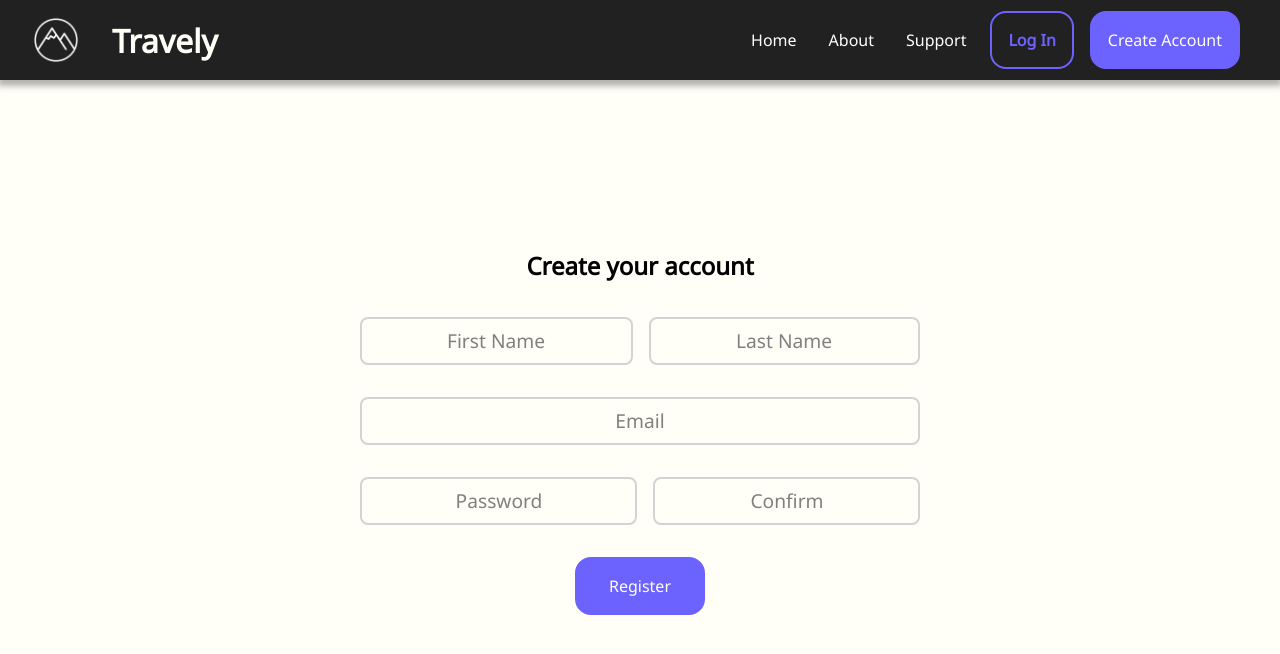
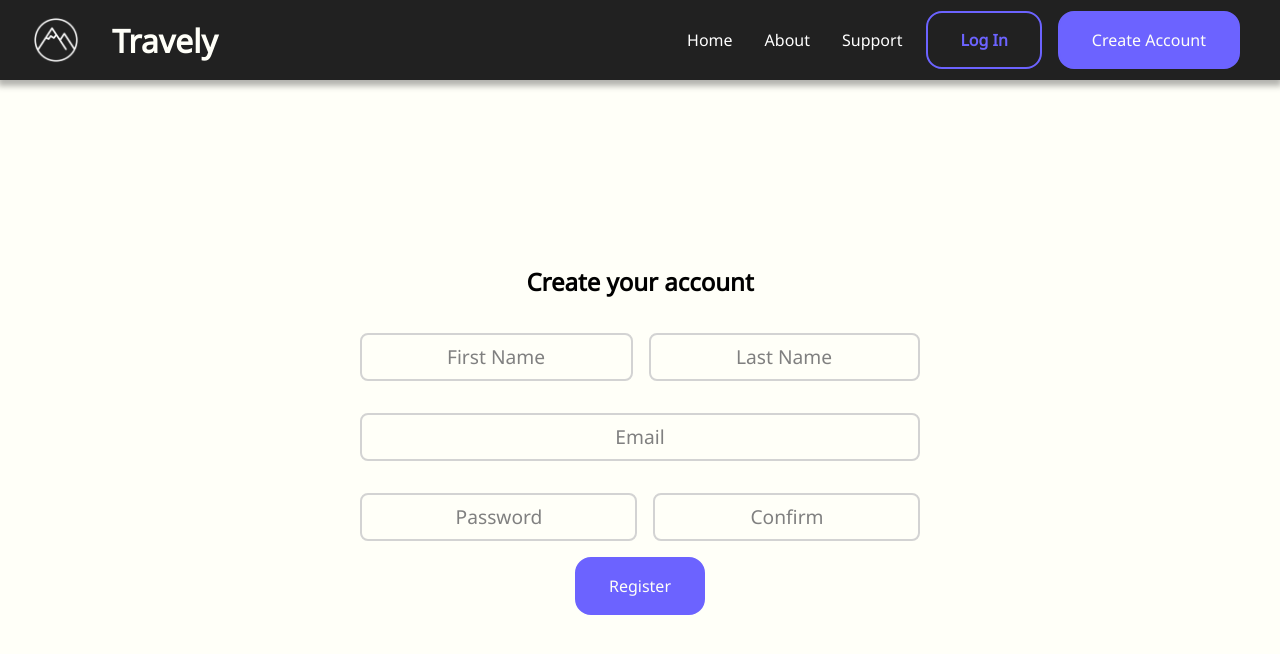
Before and after one commit to alejandro-venegas/travely, an Angular app: page /sign-up in a window 1280 px wide. Shown: the top 654 px of the page. Built offline with nearby package versions, Linux system fonts and the light colour scheme.

Commit message:
Refactoring

```diff
--- a/src/app/app.module.ts
+++ b/src/app/app.module.ts
@@ -19,6 +19,7 @@ import { SameStringValidatorDirective } from './shared/validators/same-string-va
 import { HttpClientModule } from '@angular/common/http';
 import { UsedStringValidatorDirective } from './pages/sign-up/validators/used-string-validator.directive';
 import { LoadingSpinnerComponent } from './shared/components/loading-spinner/loading-spinner.component';
+import { ButtonComponent } from './shared/components/button/button.component';
 
 @NgModule({
   declarations: [
@@ -42,6 +43,8 @@ import { LoadingSpinnerComponent } from './shared/components/loading-spinner/loa
     UsedStringValidatorDirective,
 
     LoadingSpinnerComponent,
+
+    ButtonComponent,
   ],
   imports: [BrowserModule, AppRoutingModule, FormsModule, HttpClientModule],
   providers: [],
--- a/src/app/pages/landing-page/landing-page.component.html
+++ b/src/app/pages/landing-page/landing-page.component.html
@@ -5,7 +5,7 @@
   text="The app that will help you organize all your trips and travels"
 >
   <div id="hero--button-container">
-    <a class="button button--primary" routerLink="/sign-up">Get Started</a>
+    <app-button type="button" routerLink="/sign-up">Get Started</app-button>
   </div>
 </app-landing-section>
 <app-landing-section
--- a/src/app/pages/log-in/log-in.component.html
+++ b/src/app/pages/log-in/log-in.component.html
@@ -27,8 +27,6 @@
         >Please enter a password</strong
       >
     </app-form-input>
+    <app-button type="submit" form="sign-up-form"> Log In </app-button>
   </form>
-  <button type="submit" form="sign-up-form" class="button button--primary">
-    Log In
-  </button>
 </section>
--- a/src/app/pages/log-in/log-in.component.scss
+++ b/src/app/pages/log-in/log-in.component.scss
@@ -4,6 +4,10 @@
   display: flex;
   justify-content: center;
   align-content: center;
+}
+form {
+  display: flex;
+  flex-direction: column;
 }
 section {
   width: 100%;
@@ -28,3 +32,7 @@ button {
 app-form-input {
   margin: 2rem 0.5rem;
 }
+
+app-form-input:first-child {
+  margin-bottom: 0;
+}
--- a/src/app/pages/sign-up/sign-up.component.html
+++ b/src/app/pages/sign-up/sign-up.component.html
@@ -73,8 +73,6 @@
         >
       </app-form-input>
     </div>
+    <app-button form="sign-up-form" type="submit"> Register </app-button>
   </form>
-  <button form="sign-up-form" type="submit" class="button button--primary">
-    Register
-  </button>
 </section>
--- a/src/app/pages/sign-up/sign-up.component.scss
+++ b/src/app/pages/sign-up/sign-up.component.scss
@@ -6,6 +6,10 @@
   align-content: center;
 }
 .form--input-container {
+  display: flex;
+  flex-direction: column;
+}
+form {
   display: flex;
   flex-direction: column;
 }
--- /dev/null
+++ b/src/app/shared/components/button/button.component.html
@@ -0,0 +1,3 @@
+<button [type]="type" class="button" [ngClass]="[theme]">
+  <ng-content></ng-content>
+</button>
--- /dev/null
+++ b/src/app/shared/components/button/button.component.scss
@@ -0,0 +1,25 @@
+@import '/src/assets/styles/colors.scss';
+:host {
+  width: fit-content;
+  align-self: center;
+}
+.button {
+  padding: 1rem 2rem;
+  border-radius: 1rem;
+  border: solid 2px $white;
+  color: $white;
+  cursor: pointer;
+  font-size: 1rem;
+}
+
+.primary {
+  border-color: $primary;
+  background-color: $primary;
+}
+
+.outlined {
+  border-color: $primary;
+  background-color: transparent;
+  color: $primary;
+  font-weight: 600;
+}
--- /dev/null
+++ b/src/app/shared/components/button/button.component.ts
@@ -0,0 +1,16 @@
+import { Component, Input, OnInit } from '@angular/core';
+
+@Component({
+  selector: 'app-button',
+  templateUrl: './button.component.html',
+  styleUrls: ['./button.component.scss'],
+})
+export class ButtonComponent implements OnInit {
+  @Input() theme: 'primary' | 'outlined' = 'primary';
+  @Input() type: 'button' | 'reset' | 'submit' = 'submit';
+  @Input() form = '';
+
+  constructor() {}
+
+  ngOnInit(): void {}
+}
--- a/src/app/shared/components/nav/nav.component.html
+++ b/src/app/shared/components/nav/nav.component.html
@@ -8,11 +8,11 @@
       <a class="main-nav--item" (click)="onNavClick('/')">Support</a>
     </li>
     <li>
-      <a class="button button--primary-outlined" (click)="onNavClick('/log-in')"
-        >Log In</a
+      <app-button theme="outlined" type="button" (click)="onNavClick('/log-in')"
+        >Log In</app-button
       >
-      <a class="button button--primary" (click)="onNavClick('/sign-up')"
-        >Create Account</a
+      <app-button type="button" (click)="onNavClick('/sign-up')"
+        >Create Account</app-button
       >
     </li>
   </ul>
--- a/src/app/shared/components/nav/nav.component.scss
+++ b/src/app/shared/components/nav/nav.component.scss
@@ -40,10 +40,9 @@ nav {
         justify-content: space-evenly;
         display: flex;
 
-        .button {
+        app-button {
           text-align: center;
           width: 45%;
-          padding: 1rem 0;
         }
       }
     }
@@ -95,11 +94,10 @@ nav {
           margin: 0;
           padding: 0;
 
-          .button {
+          app-button {
             font-size: 1rem;
             text-align: center;
             margin: 0 0.5rem;
-            padding: 1rem;
             width: max-content;
           }
         }
--- a/src/styles.scss
+++ b/src/styles.scss
@@ -15,26 +15,6 @@ body {
 
 a {
   text-decoration: none;
-}
-
-.button {
-  padding: 1rem 2rem;
-  border-radius: 1rem;
-  border: solid 2px $white;
-  color: $white;
-  cursor: pointer;
-  font-size: 1rem;
-}
-
-.button--primary {
-  border-color: $primary;
-  background-color: $primary;
-}
-
-.button--primary-outlined {
-  border-color: $primary;
-  color: $primary;
-  font-weight: 600;
 }
 
 @media only screen and (max-width: calc(#{$tablet-breakpoint} - 1px)) {
```
Also changed, not shown: 1 other file (tests, documents, lock files or other folders).
